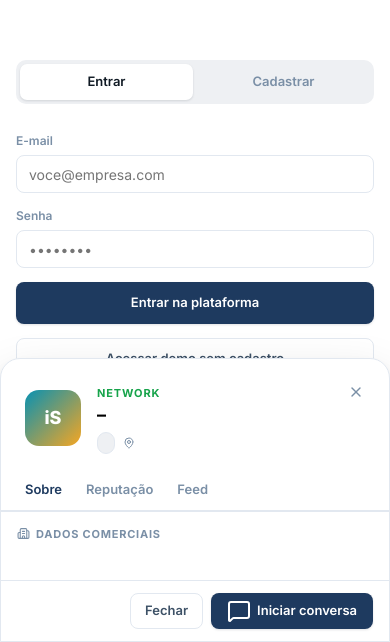
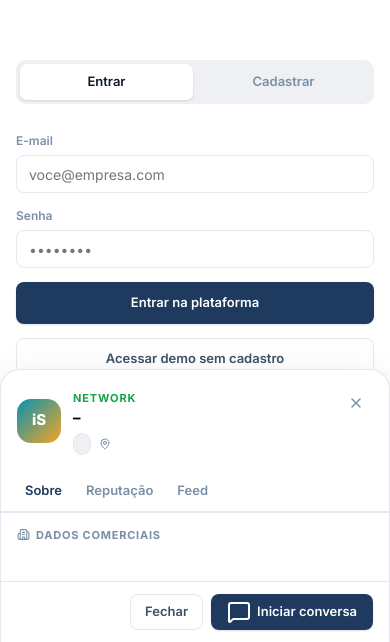
Before and after one commit to Josielves/solarnetwork, a plain HTML site: page frontend/index.html in a window 390 px wide. Shown: the part 202-844 px from the top of the page. Drawn offline with nearby package versions, Linux system fonts and the light colour scheme.

Commit message:
Update styles.css

```diff
--- a/frontend/styles.css
+++ b/frontend/styles.css
@@ -837,6 +837,29 @@ p { color: var(--ink2); }
   .admin-grid { gap: 10px; }
   .user-row { flex-wrap: wrap; gap: 8px; }
   .user-row-actions { width: 100%; justify-content: flex-end; }
+
+  /* Sidebar toggle — esconde em mobile (usa hamburger) */
+  .sidebar-toggle { display: none; }
+
+  /* Modal padrão em mobile — bottom sheet */
+  dialog.modal {
+    margin: 0;
+    width: 100vw;
+    max-height: 92dvh;
+    border-radius: 20px 20px 0 0;
+    border-bottom: none;
+  }
+  /* Garante que todos modais ficam na parte inferior */
+  dialog.modal { inset: auto 0 0 0; transform: none !important; }
+
+  /* Aumenta área de toque nos botões de nav */
+  .nav-item { height: 46px; }
+
+  /* Scroll suave no nav */
+  .nav-list { -webkit-overflow-scrolling: touch; }
+
+  /* KPI delta — não quebra linha */
+  .kpi-delta { white-space: nowrap; overflow: hidden; text-overflow: ellipsis; }
 }
 
 /* ─── Mobile pequeno (≤420px) ───────────────────────────────── */
@@ -1064,6 +1087,10 @@ p { color: var(--ink2); }
   overflow: hidden;
   display: flex;
   flex-direction: column;
+}
+/* Garante que footer seja sempre visível */
+.profile-modal-wide .modal-footer {
+  flex-shrink: 0;
 }
 
 /* Hero */
@@ -1321,6 +1348,8 @@ p { color: var(--ink2); }
 .profile-match-chip svg { width: 11px; height: 11px; }
 
 /* ─── Responsive ajustes ───────────────────────────────────── */
+
+/* ─── Profile modal mobile ─────────────────────────────────── */
 @media (max-width: 768px) {
   .profile-modal-wide {
     width: 100vw;
@@ -1333,4 +1362,16 @@ p { color: var(--ink2); }
   .match-badge { display: none; }
   .profile-modal-tabs { padding: 0 12px; overflow-x: auto; }
   .pmt { padding: 10px 12px; white-space: nowrap; }
+
+  /* Hero compacto */
+  .profile-modal-hero { gap: 12px; padding: 16px 16px 0; }
+  .profile-modal-avatar { width: 44px; height: 44px; font-size: 15px; }
+  .profile-modal-identity h2 { font-size: 15px; }
+
+  /* Rep form empilha critérios */
+  .rep-crit-row { flex-direction: column; align-items: flex-start; gap: 6px; }
+
+  /* Feed compose compacto */
+  .feed-compose-type { gap: 4px; }
+  .fct { height: 26px; padding: 0 8px; font-size: 10px; }
 }
```
